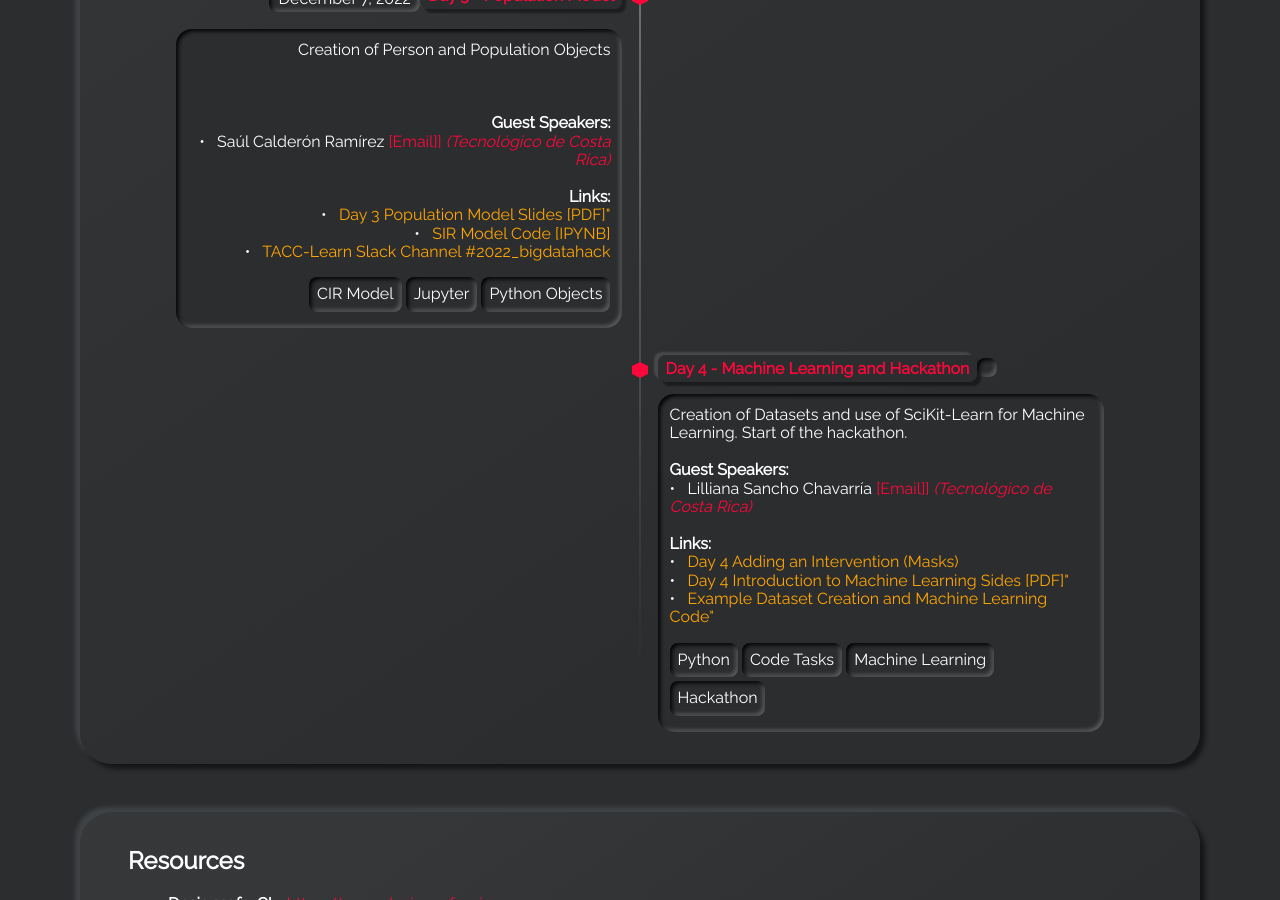
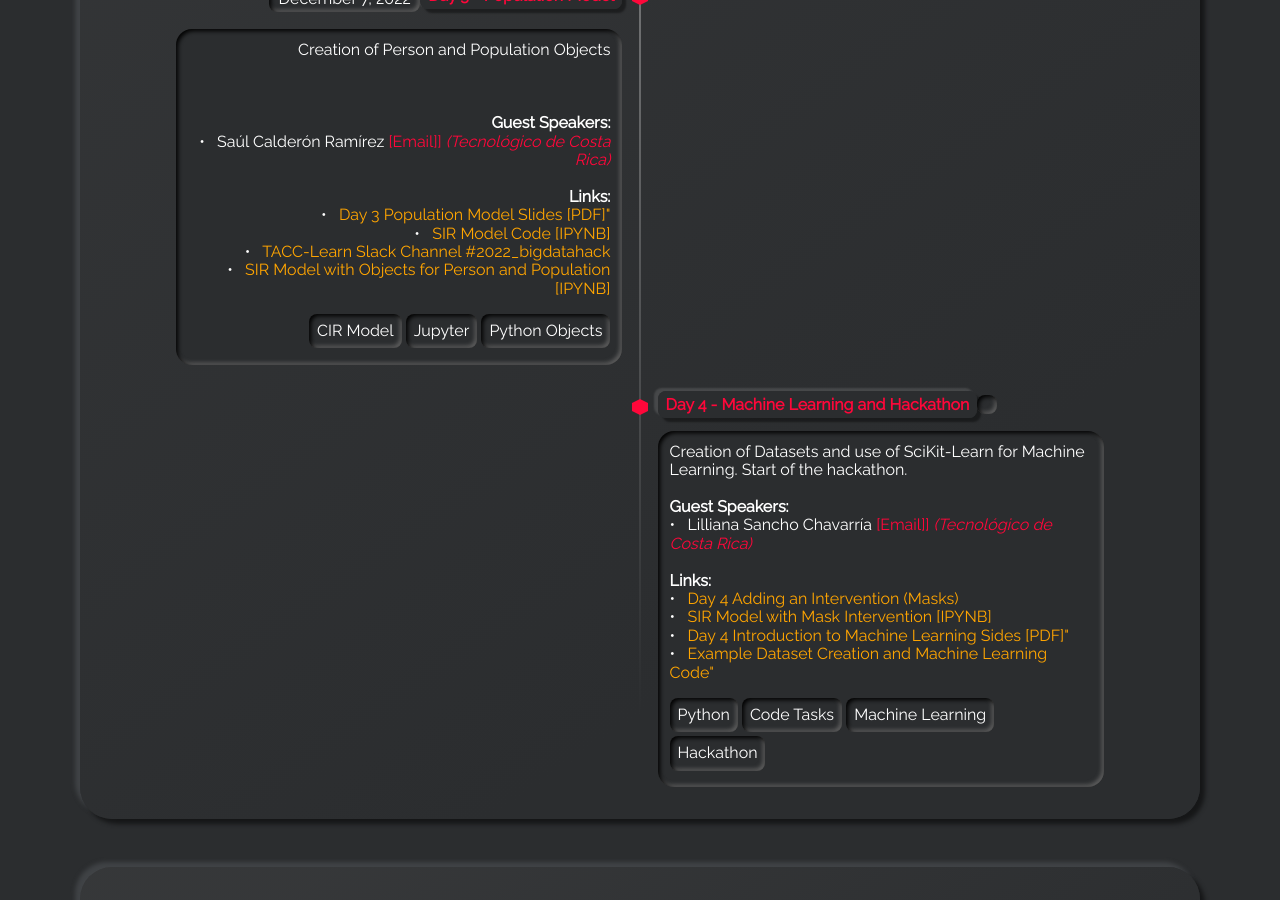
Before and after one commit to HackHPC/BigDataHack-2022, a Jekyll site: the page built from index.md, in a window 1280 px wide and 900 px high, scrolled down 4821 px. Built offline with Jekyll 4.4.1, drawn with Linux system fonts in a browser that asks for light colours; our own code applies the rules of GitHub Pages for plain Markdown files.

Commit message:
added full code for mask intervention

```diff
--- a/_data/timeline.yml
+++ b/_data/timeline.yml
@@ -84,6 +84,8 @@
       url: https://github.com/HackHPC/BigDataHack-2022/blob/gh-pages/assets/slides/wednesday_files/SIR-Model-2022.ipynb
     - name: "TACC-Learn Slack Channel #2022_bigdatahack"
       url: https://join.slack.com/t/tacc-learn/shared_invite/zt-1l7a0ue9f-BXA7C7_TkUj70hsLwbUFoA
+    - name: "SIR Model with Objects for Person and Population [IPYNB]"
+      url:  https://github.com/HackHPC/BigDataHack-2022/blob/gh-pages/assets/slides/wednesday_files/SIR-Model-with-Person-Population-Objects.ipynb
 
 
 - title: Day 4 - Machine Learning and Hackathon
@@ -104,6 +106,9 @@
   links:
     - name: "Day 4 Adding an Intervention (Masks)"
       url: https://github.com/HackHPC/BigDataHack-2022/blob/gh-pages/assets/slides/thursday_files/BigDataHack22-Day4.pdf
+    - name: "SIR Model with Mask Intervention [IPYNB]"
+      url: https://github.com/HackHPC/BigDataHack-2022/blob/gh-pages/assets/slides/thursday_files/SIR-Model-with-Masks.ipynb
+
     - name: Day 4 Introduction to Machine Learning Sides [PDF]"
       url: https://github.com/HackHPC/BigDataHack-2022/blob/gh-pages/assets/slides/thursday_files/IntroductiontoMachineLearning.pdf
     - name: Example Dataset Creation and Machine Learning Code"
```
Also changed, not shown: 2 other files.
